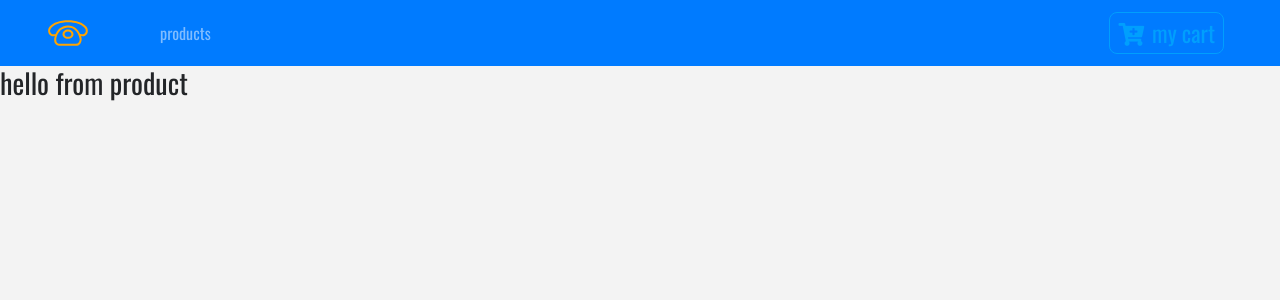
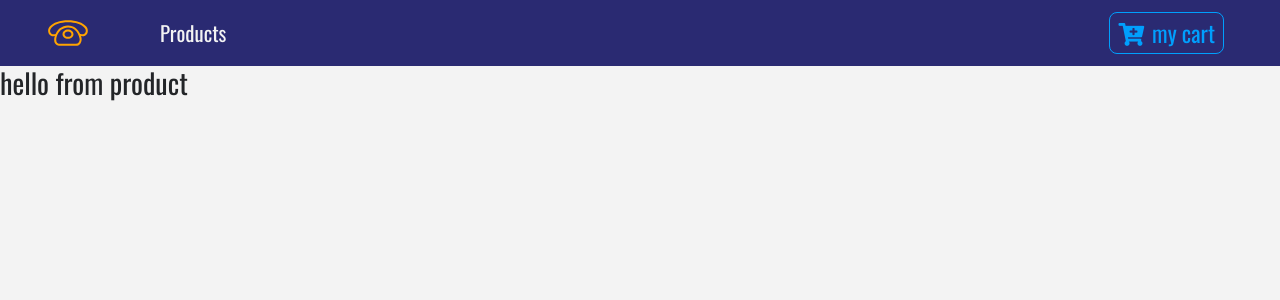
Before and after one commit to kilik42/store_recording, a React (Create React App) app: page / in a window 1280 px wide. Shown: the top 300 px of the page. Built offline with nearby package versions, Linux system fonts and the light colour scheme.

Commit message:
using styled components

```diff
--- /dev/null
+++ b/src/components/Button.js
@@ -0,0 +1,23 @@
+import styled from 'styled-components';
+
+export const ButtonContainer = styled.button`
+  text-transform: captialize;
+  font-size:1.43rem;
+  background: transparent;
+  border: 0.05rem solid var(--lightBlue);
+  border-color:var(--lightBlue);
+  color:var(--lightBlue);
+  border-radius:0.5rem;
+  padding: 0.2rem 0.5rem;
+  cursor: pointer;
+  margin: 0.2rem 0.5rem 0.2rem 0;
+  transition: all 0.5 ease-in-out;
+  &:hover{
+    background: var(--lightBlue);
+    color:var(--mainBlue);
+  }
+  &:focus{
+    outline:none;
+  }
+
+`;
--- a/src/components/Navbar.js
+++ b/src/components/Navbar.js
@@ -2,11 +2,11 @@
 import {Link} from 'react-router-dom';
 import logo from '../logo.svg';
 import styled from 'styled-components';
-
+import{ButtonContainer} from './Button';
 export class Navbar extends Component { // eslint-disable-line react/prefer-stateless-function
   render() {
     return (
-      <nav className="navbar navbar-expand-sm bg-primary navbar-dark px-sm-5">
+      <NavWrapper className="navbar navbar-expand-sm  navbar-dark px-sm-5">
 
         {/*
           https://www.iconfinder.com/icons/1243689/call_phone_icon
@@ -33,22 +33,20 @@
                 my cart
             </ButtonContainer>
           </Link>
-      </nav>
+      </NavWrapper>
     );
   }
 }
 
-const ButtonContainer = styled.button`
-  text-transform: captialize;
-  font-size:1.43rem;
-  background: transparent;
-  border: 0.05rem solid var(--lightBlue);
-  border-color:var(--lightBlue);
-  color:var(--lightBlue);
-  border-radius:0.5rem;
-  padding: 0.2rem 0.5rem;
-  cursor: pointer;
-  margin: 0.2rem 0.5rem;
+
+const NavWrapper = styled.nav`
+     background: var(--mainBlue);
+     .nav-link{
+       color: var(--mainWhite)!important;
+       font-size: 1.3rem;
+       text-transform: capitalize !important;
+     }
+
 `;
 
 
```
